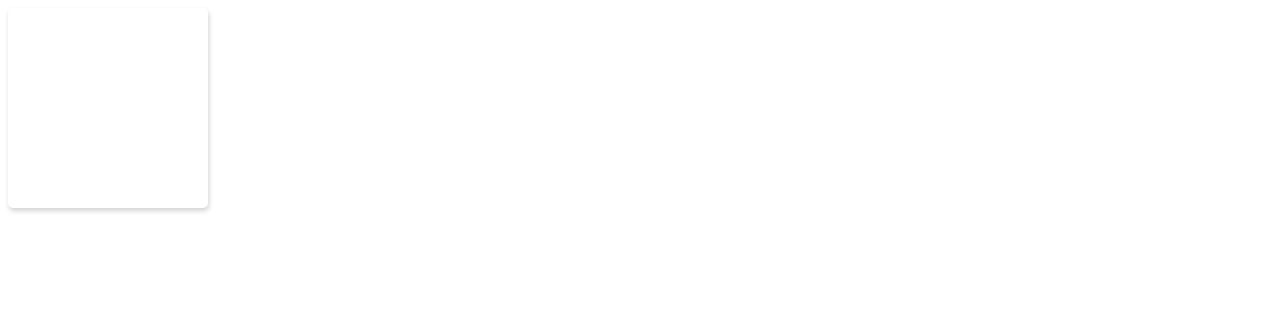
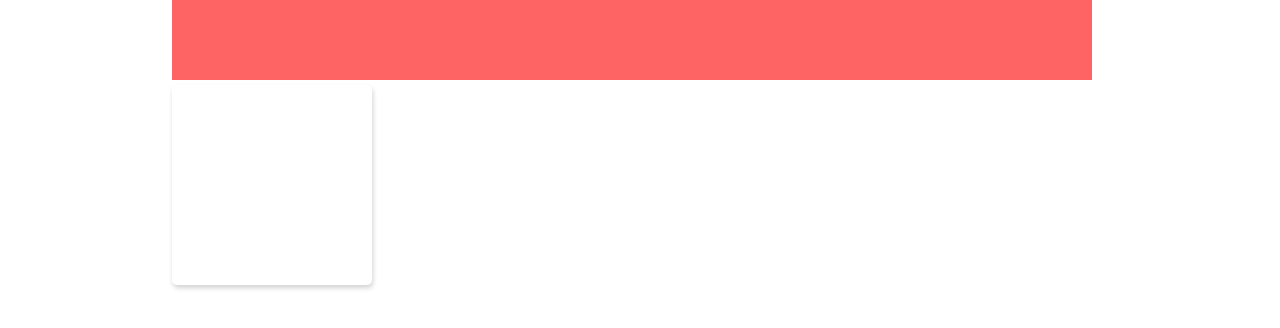
Before and after one commit to DrewBanyai/KitsuneConfections, a plain HTML site: page index.html in a window 1280 px wide. Drawn offline with Linux system fonts and the light colour scheme.

Commit message:
- Added the concept of pages and components, as well as a simple way to load pages through the main system file - Added a basic test page

```diff
--- /dev/null
+++ b/Components/SiteHeader.js
@@ -0,0 +1,17 @@
+class SiteHeader {
+	constructor() {
+		this.content = this.GenerateContent();
+	}
+
+	GenerateContent() {
+		let container = document.createElement("div");
+		container.id = "SiteHeader";
+		container.style.width = SiteWidth;
+		container.style.height = "80px";
+		container.style.margin = "auto";
+		container.style.backgroundColor = "rgb(255, 100, 100)";
+		container.style.marginBottom = "5px";
+
+		return container;
+	}
+}
--- a/KitsuneConfectionsStore.js
+++ b/KitsuneConfectionsStore.js
@@ -1,9 +1,26 @@
 let MainContent = null;
+
+let SiteWidth = "920px";
+
+function LoadPage(page) {
+	if (MainContent === null) {
+		console.log("MainContent is null! Can not load new page");
+		return;
+	}
+	if (page === undefined || page === null) {
+		console.log("Given page is undefined or null! Can not load new page");
+		return;
+	}
+
+	MainContent.innerHTML = "";
+	MainContent.appendChild(page.content);
+}
 
 function LoadSiteContent() {
 	MainContent = document.getElementById("KitsuneConfections");
+	MainContent.style.width = "100%";
+	MainContent.style.margin = "-8px -8px 0px -8px";
 	console.log(MainContent);
 
-	let foodEntry = new FoodItemListEntry("", "200px", "200px", "Item Test");
-	MainContent.appendChild(foodEntry.content);
+	LoadPage(new MainPage(SiteWidth));
 }
--- /dev/null
+++ b/Pages/MainPage.js
@@ -0,0 +1,21 @@
+class MainPage {
+	constructor(siteWidth) {
+		this.PageWidth = siteWidth;
+		this.content = this.GenerateContent();
+	}
+
+	GenerateContent() {
+		let container = document.createElement("div");
+		container.id = "MainPageContainer";
+		container.style.width = this.PageWidth;
+		container.style.margin = "auto";
+
+		let siteHeader = new SiteHeader();
+		container.appendChild(siteHeader.content);
+
+		let foodEntry = new FoodItemListEntry("", "200px", "200px", "Item Test");
+		container.appendChild(foodEntry.content);
+
+		return container;
+	}
+}
--- a/index.html
+++ b/index.html
@@ -2,7 +2,15 @@
 <html>
 <link rel="icon" href="Images/favicon_cupcake.ico" type="image/x-icon"/>
 <link rel="shortcut icon" href="Images/favicon_cupcake.ico" type="image/x-icon"/>
-<script src="FoodItemListEntry.js"></script>
+
+<!-- Pages -->
+<script src="Pages/MainPage.js"></script>
+
+<!-- Components -->
+<script src="Components/SiteHeader.js"></script>
+<script src="Components/FoodItemListEntry.js"></script>
+
+<!-- Main System -->
 <script src="KitsuneConfectionsStore.js"></script>
 
 <body onload="LoadSiteContent()">
```
Also changed, not shown: Components/FoodItemListEntry.js (renamed from FoodItemListEntry.js).
